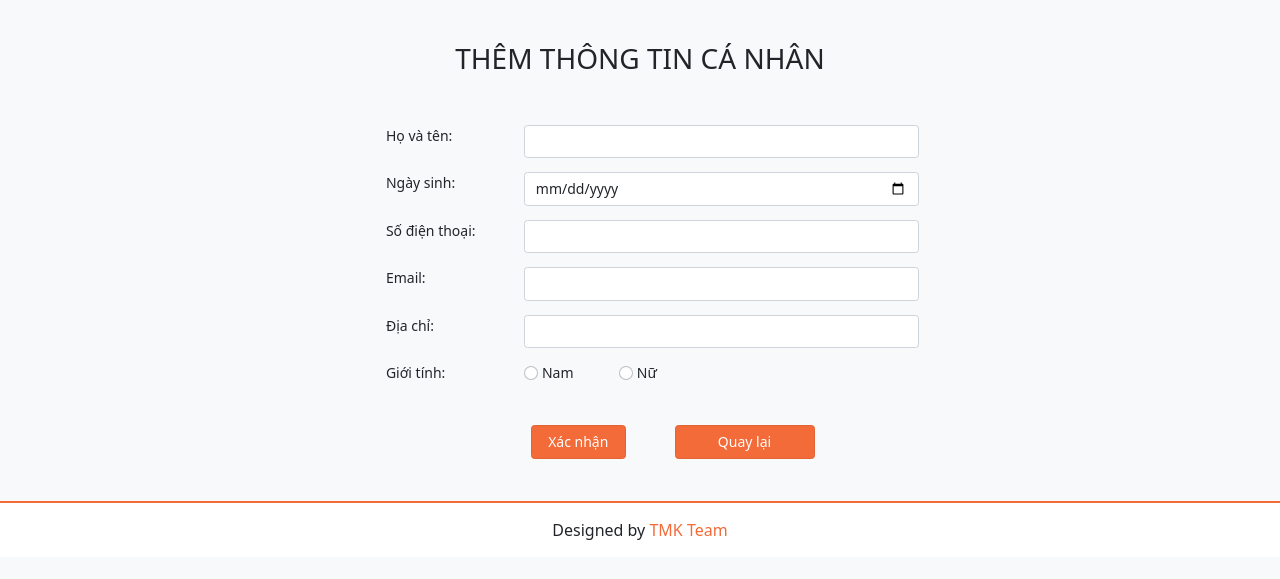
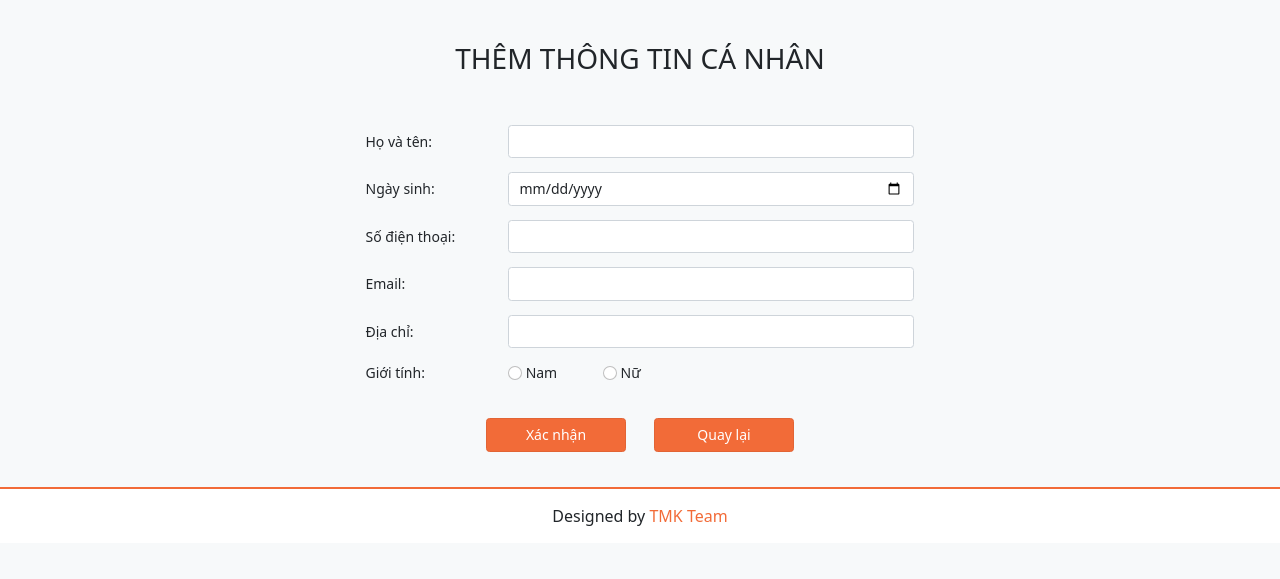
Before and after one commit to chikien2412/TMK_Cinema, a PHP site: page /view/staff/add_info_customer.php in a window 1280 px wide. Shown: the part 132-711 px from the top of the page. Run offline with PHP 8.4, Linux system fonts and the light colour scheme; some libraries are stand-ins or nearby versions.

Commit message:
update code

```diff
--- a/assets/js/script.js
+++ b/assets/js/script.js
@@ -1,17 +1,17 @@
-$(document).ready(function() {
-    $("#btn-back").click(function() {
+$(document).ready(function () {
+  $("#btn-back").click(function () {
     $(".tickets").css("display", "block");
     $(".chair").css("display", "none");
     $(".payment").css("display", "none");
   });
 
-    $("#btn-continue2").click(function() {
+  $("#btn-continue2").click(function () {
     $(".tickets").css("display", "none");
     $(".chair").css("display", "none");
     $(".payment").css("display", "block");
   });
 
-    $("#btn-back1").click(function() {
+  $("#btn-back1").click(function () {
     $(".tickets").css("display", "block");
     $(".chair").css("display", "none");
     $(".payment").css("display", "none");
@@ -23,26 +23,26 @@ $(document).ready(function() {
   var btn_close = $(".btn_close");
   var btn_back = $(".btn_back");
 
-    btn_close.click(function() {
+  btn_close.click(function () {
     modal.hide();
   });
 
-    btn_back.click(function() {
+  btn_back.click(function () {
     modal.hide();
   });
 
-    $(window).on("click", function(e) {
+  $(window).on("click", function (e) {
     if ($(e.target).is(".modal")) {
       modal.hide();
     }
   });
 
-    btn_buy_ticket.click(function() {
+  btn_buy_ticket.click(function () {
     //   modal.show();
     window.location.href = "./buy_tickets.php";
   });
 
-    $("#btn-continue1").click(function() {
+  $("#btn-continue1").click(function () {
     if (
       quantity_child.val() == 0 &&
       quantity_student.val() == 0 &&
@@ -56,17 +56,32 @@ $(document).ready(function() {
     }
   });
 
-    //   JS Choose Chair
-    $(".chair_item").click(function() {
-        $(".chair_item").css("background-color", "green")
-    })
+  // JS Choose Chair
+  $(".chair_item").click(function () {
+    $(".chair_item").css("background-color", "green");
+  });
+
+  // JS Check Payment
+  $("#btn_payment").click(function () {
+    if ($("#inputTypePayment").val() == "Chọn loại thẻ") {
+      $(".modal_payment").show();
+    } else if (
+      $("#inputNamePayment").val() == "" ||
+      $("#inputEmailPayment").val() == "" ||
+      $("#inputPhonePayment").val() == ""
+    ) {
+      $(".modal_payment_info").show();
+    } else {
+      $(".modal_payment_scc").show();
+    }
+  });
 
   // JS Change Quantity Tickets
   var quantity_adult = $(".input_quantity_adult");
   var quantity_student = $(".input_quantity_student");
   var quantity_child = $(".input_quantity_child");
 
-    quantity_adult.change(function() {
+  quantity_adult.change(function () {
     $(".total_price_adult").val(90000 * quantity_adult.val());
     $(".total_price").val(
       Number($(".total_price_adult").val()) +
@@ -75,7 +90,7 @@ $(document).ready(function() {
     );
   });
 
-    quantity_student.change(function() {
+  quantity_student.change(function () {
     $(".total_price_student").val(80000 * quantity_student.val());
     $(".total_price").val(
       Number($(".total_price_adult").val()) +
@@ -84,7 +99,7 @@ $(document).ready(function() {
     );
   });
 
-    quantity_child.change(function() {
+  quantity_child.change(function () {
     $(".total_price_child").val(70000 * quantity_child.val());
     $(".total_price").val(
       Number($(".total_price_adult").val()) +
@@ -95,98 +110,96 @@ $(document).ready(function() {
 
   // JS Manage Film
 
-    $(".btn_cancel").click(function() {
+  $(".btn_cancel").click(function () {
     $(".modal_delete_film").show();
   });
-    $(".js_yes").click(function() {
+  $(".js_yes").click(function () {
     $(".modal_js_delete").show();
     $(".modal_delete_film").hide();
   });
-    $(".js_No").click(function() {
+  $(".js_No").click(function () {
     $(".Cancel").hide();
   });
 
-    $(".Icon_time").click(function() {
+  $(".Icon_time").click(function () {
     $(".Cancel").hide();
   });
 
-    $(".js_yes1").click(function() {
+  $(".js_yes1").click(function () {
     $(".js_delete1").show();
     $(".Cancel").hide();
   });
-    $(".js_OK1").click(function() {
+  $(".js_OK1").click(function () {
     window.location.href = "../../view/staff/info_customer.php";
     $(".js_delete1").hide();
   });
-    $(".Icon_time").click(function() {
+  $(".Icon_time").click(function () {
     $(".js_delete").hide();
   });
-    $(".js_No").click(function() {
+  $(".js_No").click(function () {
     $(".Cancel").hide();
   });
-    $(".js_addinf").click(function() {
+  $(".js_addinf").click(function () {
     $(".modal_add_film").show();
   });
-    $(".js_OK").click(function() {
+  $(".js_OK").click(function () {
     window.location.href =
       "http://localhost/tmkcinema/view/staff/staff_inf_phim.php?";
     $(".js_add").hide();
   });
-    $(".Icon_time").click(function() {
+  $(".Icon_time").click(function () {
     $(".js_add").hide();
   });
-    $(".js_updateinf").click(function() {
+  $(".js_updateinf").click(function () {
     $(".modal_update_film").show();
   });
 
-
-    $(".js_ok").click(function() {
+  $(".js_ok").click(function () {
     $(".js_update").hide();
-        $(".js_update1").click(function() {
+    $(".js_update1").click(function () {
       $(".js_update2").show();
     });
-        $(".js_OK2").click(function() {
+    $(".js_OK2").click(function () {
       $(".js_update2").hide();
       window.location.href = "../../view/staff/info_customer.php";
     });
 
-        $(".btn_Cancel").click(function() {
+    $(".btn_Cancel").click(function () {
       $(".modal_delete_film").show();
     });
-        $(".js_yes").click(function() {
+    $(".js_yes").click(function () {
       $(".modal_js_delete").show();
       $(".modal_delete_film").hide();
     });
-        $(".js_No").click(function() {
+    $(".js_No").click(function () {
       $(".modal_delete_film").hide();
     });
-        $(".js_OK").click(function() {
-            window.location.href =
-                "./staff_inf_phim.php?";
+    $(".js_OK").click(function () {
+      window.location.href = "./staff_inf_phim.php?";
     });
-        $(".Icon_time").click(function() {
+    $(".Icon_time").click(function () {
       $(".js_update").hide();
     });
   });
   // JS customer
-    $(".btn_cancel1").click(function() {
+  $(".btn_cancel1").click(function () {
     $(".Cancel").show();
   });
-    $(".js_No1").click(function() {
+  $(".js_No1").click(function () {
     $(".Cancel").hide();
   });
-    $(".js_yes1").click(function() {
+  $(".js_yes1").click(function () {
     $(".js_delete1").show();
     $(".Cancel").hide();
   });
-    $(".js_OK1").click(function() {
+  $(".js_OK1").click(function () {
     window.location.href = "../../view/staff/info_customer.php";
     $(".js_delete1").hide();
   });
-    $(".js_update1").click(function() {
+  $(".js_update1").click(function () {
     $(".js_update2").show();
   });
-    $(".js_OK2").click(function() {
+  $(".js_OK2").click(function () {
     $(".js_update2").hide();
     window.location.href = "../../view/staff/info_customer.php";
   });
@@ -203,7 +216,9 @@ $(document).ready(function() {
   };
 
   checkSigninInput = (input) => {
-        let err_span = signin_form.querySelector(`span[data-err-for="${input.id}"]`);
+    let err_span = signin_form.querySelector(
+      `span[data-err-for="${input.id}"]`
+    );
     let val = input.value.trim();
     let form_group = input.parentElement;
 
@@ -247,12 +262,10 @@ $(document).ready(function() {
       checkSigninInput(input);
     });
   });
-    $(".js_addinf").click(function() {
+  $(".js_addinf").click(function () {
     $(".modal_add_film").show();
   });
-    $(".js_updateinf").click(function() {
+  $(".js_updateinf").click(function () {
     $(".modal_update_film").show();
   });
-
-
 });
--- a/view/staff/add_info_customer.php
+++ b/view/staff/add_info_customer.php
@@ -12,42 +12,42 @@ include_once '../../partials_front/header_nav_staff.php';
         </div>
         <div class="row d-flex justify-content-center">
             <div class="col-9">
-                <div class="ms-3 mb-3 row d-flex justify-content-center">
+                <div class="mb-3 row d-flex justify-content-center align-items-center">
                     <label for="inputPassword" class="col-sm-2 ">Họ và tên:</label>
                     <div class="col-sm-6">
                         <input type="text" class="form-control">
 
                     </div>
                 </div>
-                <div class="ms-3 mb-3 row d-flex justify-content-center">
+                <div class="mb-3 row d-flex justify-content-center align-items-center">
                     <label for="inputPassword" class="col-sm-2 ">Ngày sinh:</label>
                     <div class="col-sm-6">
                         <input type="date" class="form-control">
 
                     </div>
                 </div>
-                <div class="ms-3 mb-3 row d-flex justify-content-center">
+                <div class="mb-3 row d-flex justify-content-center align-items-center">
                     <label for="inputPassword" class="col-sm-2 ">Số điện thoại:</label>
                     <div class="col-sm-6">
                         <input type="text" class="form-control">
 
                     </div>
                 </div>
-                <div class="ms-3 mb-3 row d-flex justify-content-center">
+                <div class="mb-3 row d-flex justify-content-center align-items-center">
                     <label for="inputPassword" class="col-sm-2 ">Email:</label>
                     <div class="col-sm-6">
                         <input type="text" class="form-control">
 
                     </div>
                 </div>
-                <div class="ms-3 mb-3 row d-flex justify-content-center">
+                <div class="mb-3 row d-flex justify-content-center align-items-center">
                     <label for="inputPassword" class="col-sm-2 ">Địa chỉ:</label>
                     <div class="col-sm-6">
                         <input type="text" class="form-control">
 
                     </div>
                 </div>
-                <div class="ms-3 mb-3 row d-flex justify-content-center">
+                <div class="mb-3 row d-flex justify-content-center align-items-center">
                     <label for="inputPassword" class="col-sm-2 ">Giới tính:</label>
                     <div class="col-sm-6">
                         <input class="form-check-input" type="radio" name="flexRadioDefault" id="flexRadioDefault1">
@@ -62,11 +62,9 @@ include_once '../../partials_front/header_nav_staff.php';
                     </div>
                 </div>
                 <div class="row">
-                    <div class="col-6" style="margin-left: 300px;margin-top: 20px; margin-bottom: 20px;">
-                        <div class="d-grid gap-2 d-md-flex justify-content-md-center">
-                            <button class=" js_update1 btn me-md-2 staff-add  " style="width: 140px; margin: 8px;"
-                                type="button">Xác
-                                nhận</button>
+                    <div class="col-12">
+                        <div class="gap-2 d-md-flex justify-content-md-center my-4">
+                            <button class=" js_update1 btn staff-add me-4" style="width: 140px;" type="button">Xác nhận</button>
                             <div class="overlay js_update2">
                                 <div class="modal_container">
                                     <i class="btn_close fas fa-times"></i>
@@ -75,17 +73,12 @@ include_once '../../partials_front/header_nav_staff.php';
                                         <span class="modal_title_main">Bạn đã thêm thành công.</span>
                                     </div>
                                     <div class="modal_btn_group d-flex justify-content-around px-5">
-                                        <button type="button"
-                                            class="js_OK1 btn_link modal_btn btn_back px-5">OK</button>
+                                        <button type="button" class="js_OK1 btn_link modal_btn btn_back px-5">OK</button>
                                     </div>
                                 </div>
                             </div>
 
-                            <form action="../staff/info_customer.php" method="get">
-                                <button class="btn staff-add "
-                                    style="width: 140px; margin: 8px;margin-left: 35px;margin-right: 115px"
-                                    type="submit">Quay lại</button>
-                            </form>
+                            <a href="../staff/info_customer.php" class="btn staff-add " style="width: 140px;" type="submit">Quay lại</a>
                         </div>
                     </div>
                 </div>
```
Lines whose indentation alone changed are shown as unchanged.
